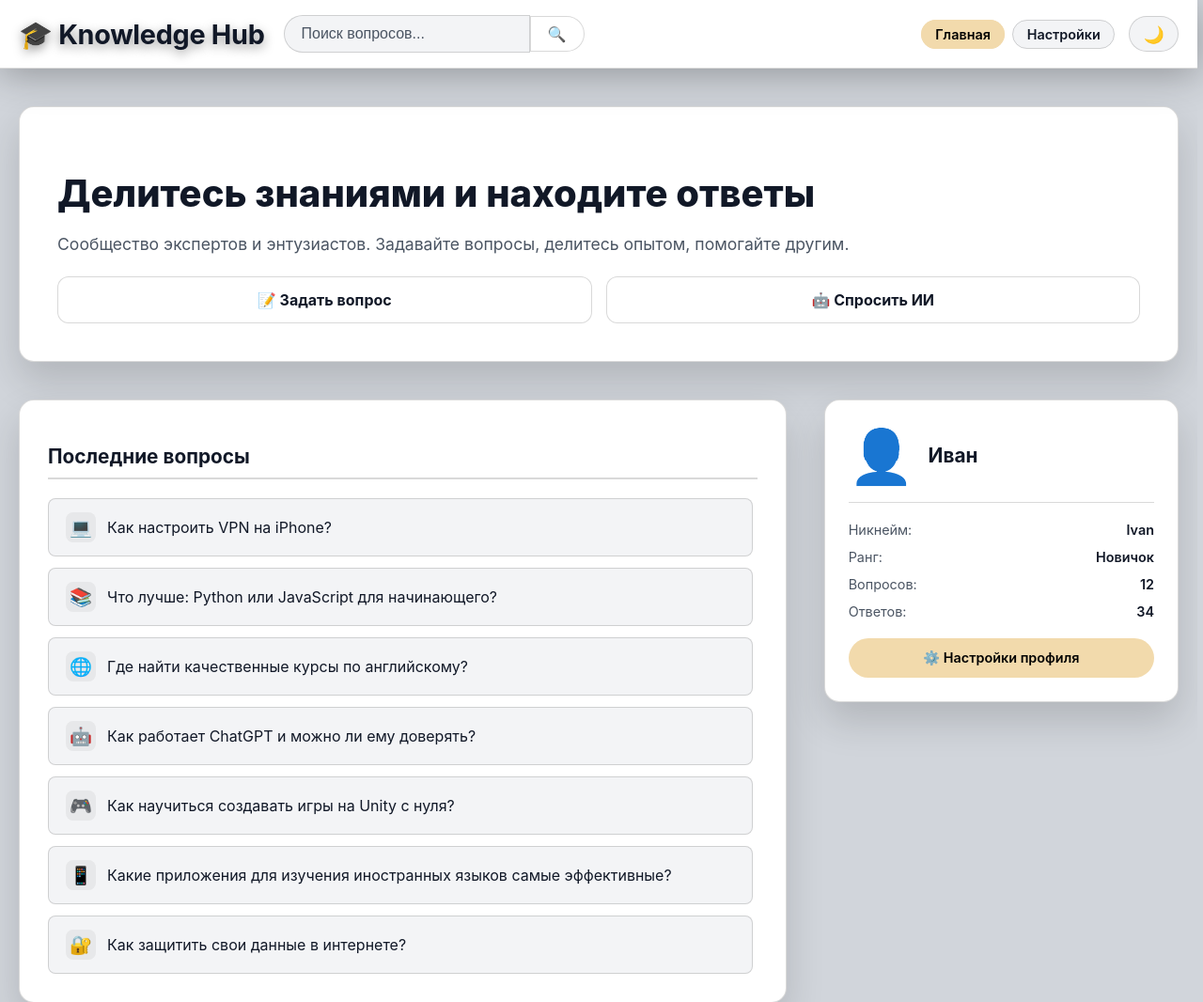
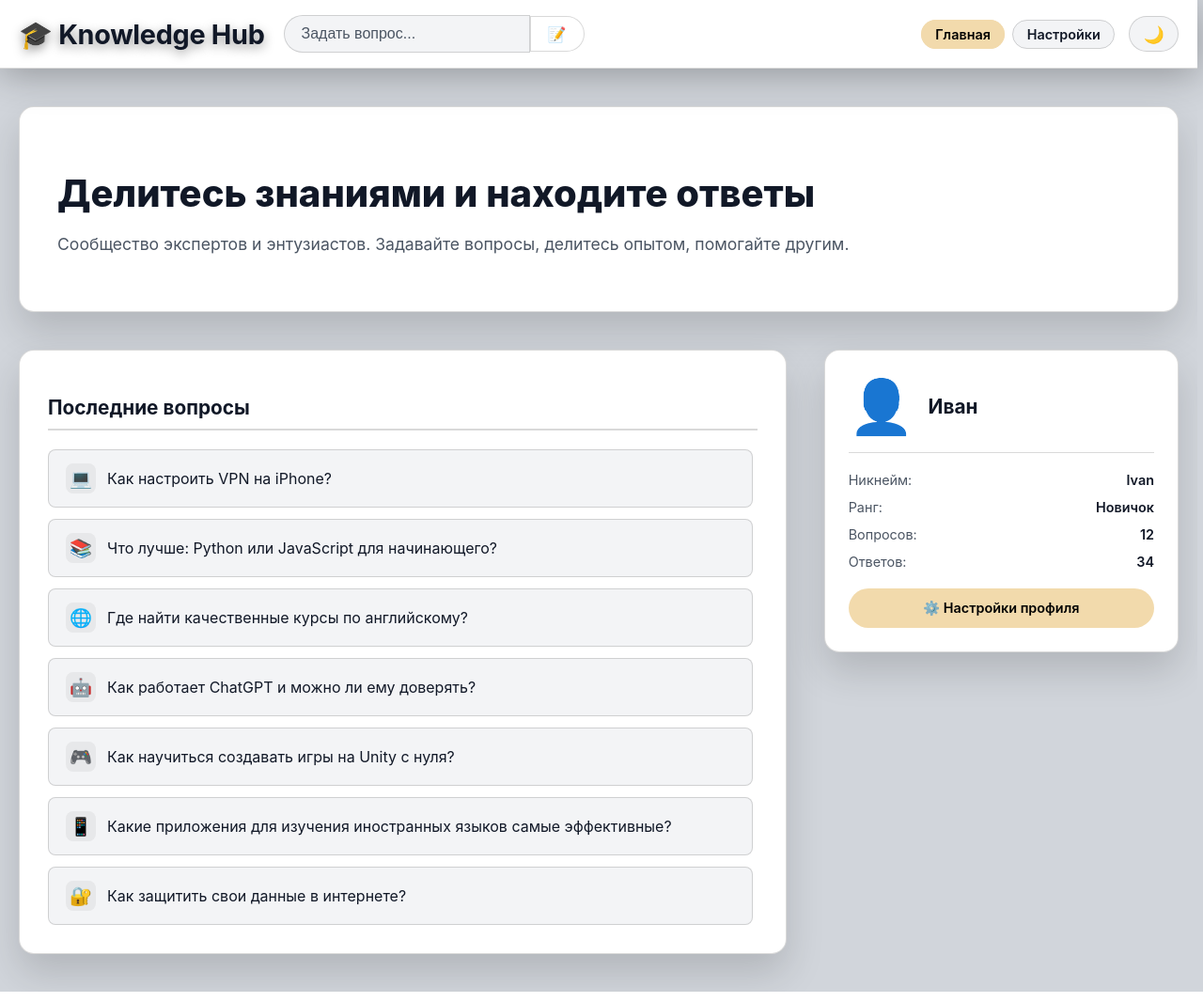
Before and after one commit to Kirilll555/knowledge-hub, a Django app: page / in a window 1280 px wide. Shown: the top 1066 px of the page at 94% size. Run offline with Django 4.2, Linux system fonts and the light colour scheme.

Commit message:
Убраны лишние кнопки с главной страницы

```diff
--- a/main/templates/index.html
+++ b/main/templates/index.html
@@ -13,11 +13,6 @@
             <div class="hero-section">
                 <h1>Делитесь знаниями и находите ответы</h1>
                 <p>Сообщество экспертов и энтузиастов. Задавайте вопросы, делитесь опытом, помогайте другим.</p>
-            </div>
-
-            <div class="action-buttons">
-                <a href="/ask/" class="action-btn">📝 Задать вопрос</a>
-                <a href="/ask_ai/" class="action-btn">🤖 Спросить ИИ</a>
             </div>
         </div>
 
@@ -82,6 +77,7 @@
                     </div>
                     <a href="/settings/" class="settings-link-btn">⚙️ Настройки профиля</a>
                 </div>
+            </div>
         </div>
     </div>
 
--- a/main/templates/menu.html
+++ b/main/templates/menu.html
@@ -4,8 +4,8 @@
             <a href="/" class="site-title" id="site-title">🎓 Knowledge Hub</a>
 
             <div class="search-container">
-                <input type="text" class="search-input" placeholder="Поиск вопросов...">
-                <a href="/questions/" class="search-btn">🔍</a>
+                <input type="text" class="search-input" placeholder="Задать вопрос...">
+                <a href="/ask/" class="search-btn">📝</a>
             </div>
         </div>
 
@@ -57,5 +57,24 @@
                 link.classList.add('active');
             }
         });
+
+        const searchInput = document.querySelector('.search-input');
+        const searchBtn = document.querySelector('.search-btn');
+
+        if (searchBtn) {
+            searchBtn.addEventListener('click', function(event) {
+                event.preventDefault();
+                window.location.href = '/ask/';
+            });
+        }
+
+        if (searchInput) {
+            searchInput.addEventListener('keypress', function(event) {
+                if (event.key === 'Enter') {
+                    event.preventDefault();
+                    window.location.href = '/ask/';
+                }
+            });
+        }
     });
 </script>
```
